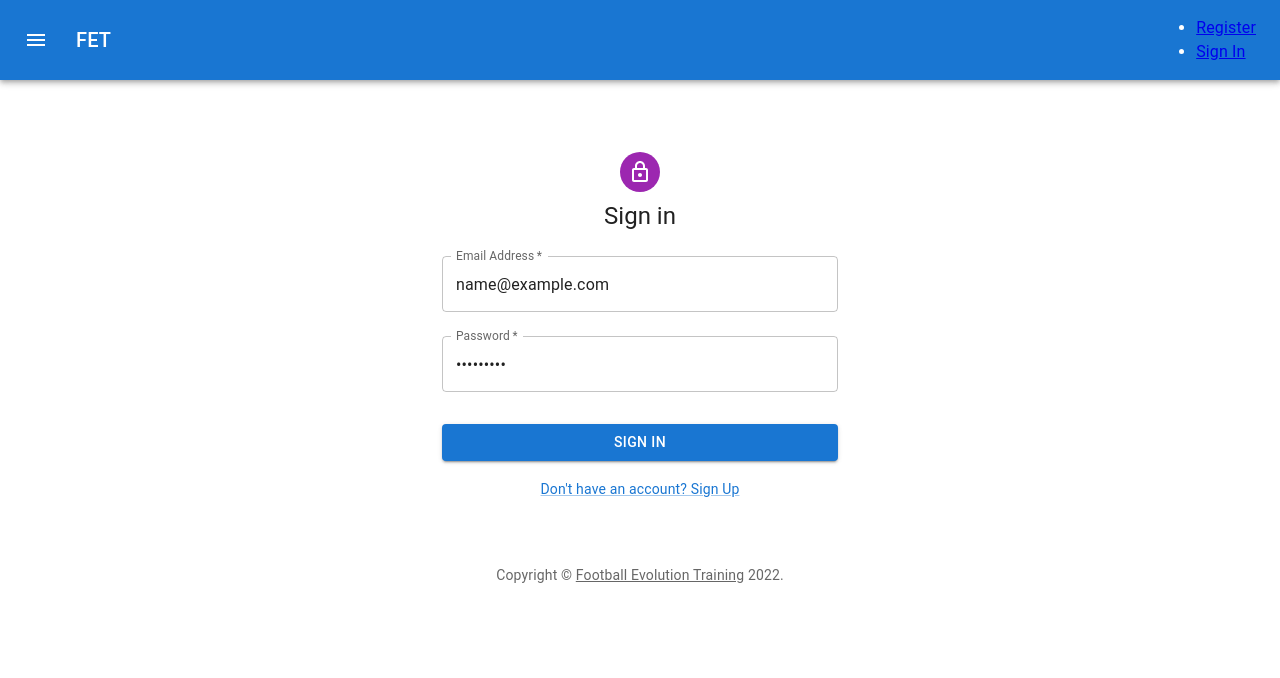
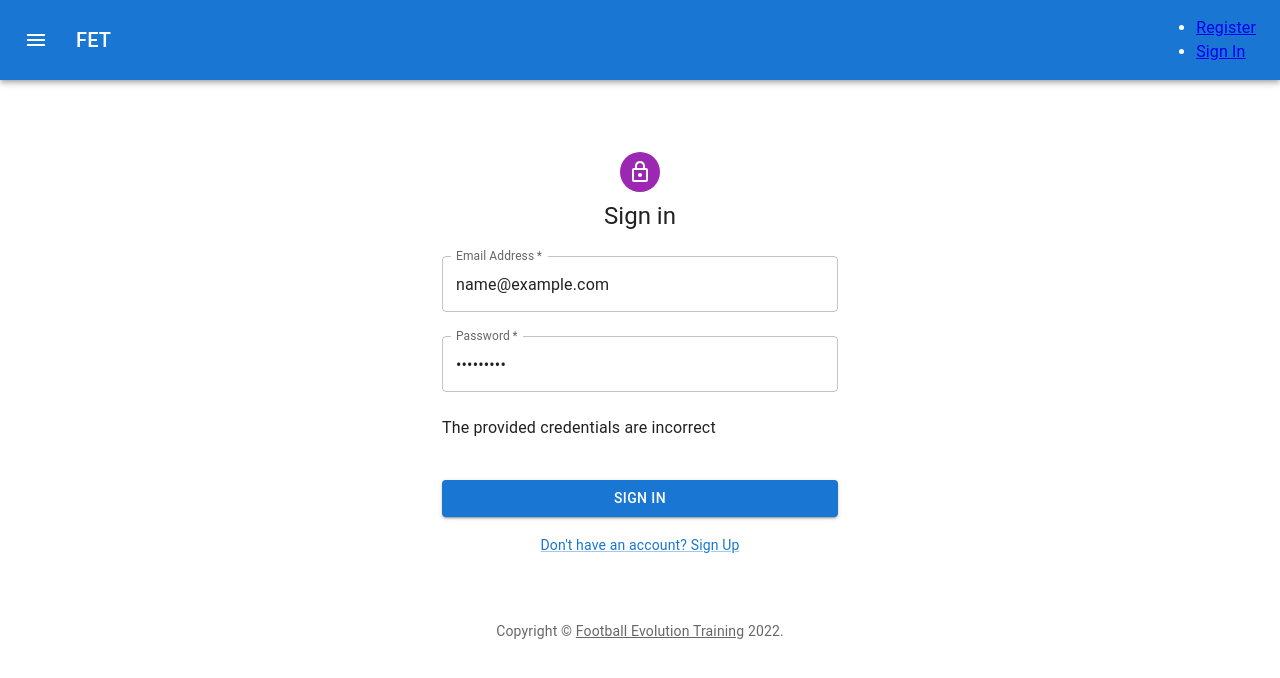
Before and after one commit to patricktheodore/football-evolution-training-app, a React (Create React App) app in the folder client/: page /login in a window 1280 px wide. Both pictures are taken after typing "name@example.com", "Sample123" into the empty fields and a click on the button "SIGN IN". Shown: the top 678 px of the page. Built offline with nearby package versions, Linux system fonts and the light colour scheme; no server answers.

Commit message:
sign in connected to back end

```diff
--- a/client/src/pages/Login.jsx
+++ b/client/src/pages/Login.jsx
@@ -1,4 +1,4 @@
-import * as React from 'react';
+import React, { useState } from 'react';
 import Avatar from '@mui/material/Avatar';
 import Button from '@mui/material/Button';
 import CssBaseline from '@mui/material/CssBaseline';
@@ -10,6 +10,9 @@ import LockOutlinedIcon from '@mui/icons-material/LockOutlined';
 import Typography from '@mui/material/Typography';
 import Container from '@mui/material/Container';
 import { createTheme, ThemeProvider } from '@mui/material/styles';
+import { useMutation } from '@apollo/client';
+import { LOGIN } from '../utils/mutations';
+import Auth from '../utils/auth';
 
 function Copyright(props) {
   return (
@@ -26,14 +29,28 @@ function Copyright(props) {
 
 const theme = createTheme();
 
-export default function SignIn() {
-  const handleSubmit = (event) => {
+export default function SignIn(props) {
+  const [formState, setFormState] = useState({ email: '', password: '' });
+  const [login, { error }] = useMutation(LOGIN);
+
+  const handleFormSubmit = async (event) => {
     event.preventDefault();
-    const data = new FormData(event.currentTarget);
-    // eslint-disable-next-line no-console
-    console.log({
-      email: data.get('email'),
-      password: data.get('password'),
+    try {
+      const mutationResponse = await login({
+        variables: { email: formState.email, password: formState.password },
+      });
+      const token = mutationResponse.data.login.token;
+      Auth.login(token);
+    } catch (e) {
+      console.log(e);
+    }
+  };
+
+  const handleChange = (event) => {
+    const { name, value } = event.target;
+    setFormState({
+      ...formState,
+      [name]: value,
     });
   };
 
@@ -55,7 +72,7 @@ export default function SignIn() {
           <Typography component="h1" variant="h5">
             Sign in
           </Typography>
-          <Box component="form" onSubmit={handleSubmit} noValidate sx={{ mt: 1 }}>
+          <Box component="form" onSubmit={handleFormSubmit} noValidate sx={{ mt: 1 }}>
             <TextField
               margin="normal"
               required
@@ -65,6 +82,7 @@ export default function SignIn() {
               name="email"
               autoComplete="email"
               autoFocus
+              onChange={handleChange}
             />
             <TextField
               margin="normal"
@@ -75,7 +93,13 @@ export default function SignIn() {
               type="password"
               id="password"
               autoComplete="current-password"
+              onChange={handleChange}
             />
+            {error ? (
+              <div>
+                <p className="error-text">The provided credentials are incorrect</p>
+              </div>
+            ) : null}
             <Button
               type="submit"
               fullWidth
```
